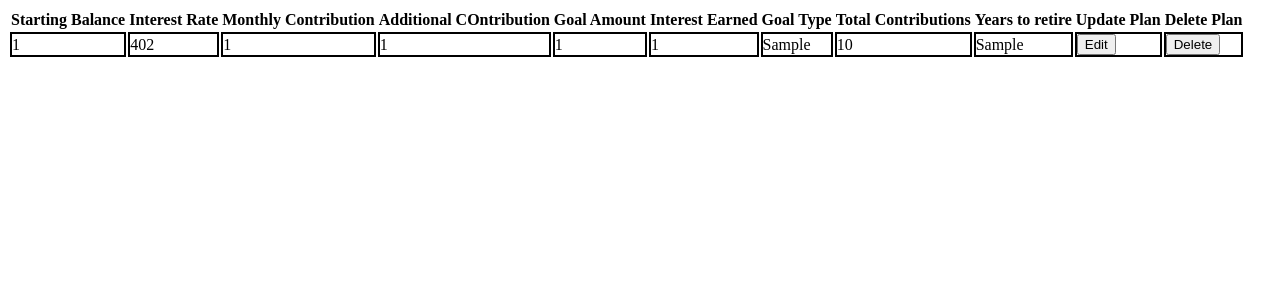
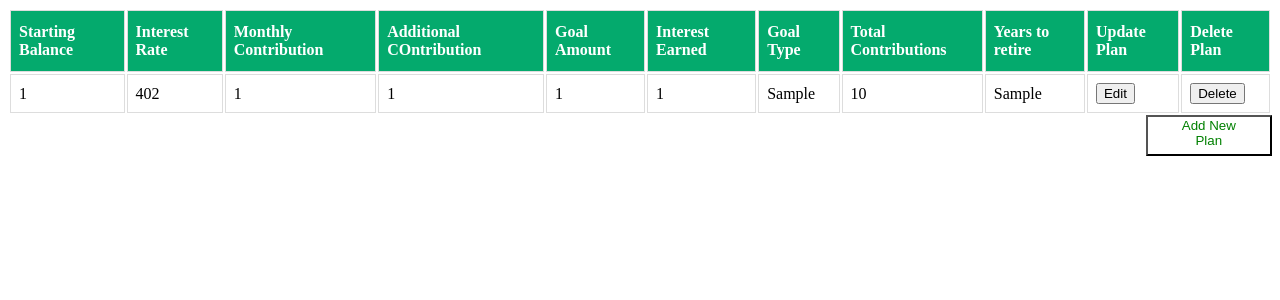
Before and after one commit to gallacor/FireCalc, a Flask app: page /view_database in a window 1280 px wide. Shown: the top 300 px of the page. Run offline with Flask 2, Linux system fonts and the light colour scheme; tables that the repository leaves empty hold one stand-in row (values such as "Sample post").

Commit message:
Ui update for view databases and trouble shoot interest rate display

```diff
--- a/app.py
+++ b/app.py
@@ -38,7 +38,7 @@ class UserPlan(db.Model):
     def __init__(self, calc):
         self.starting_bal = calc.starting_bal
         self.cur_balance = calc.cur_balance
-        self.int_rate = int(calc.int_rate * 100)
+        self.int_rate = calc.int_rate
         self.monthly_cont = calc.monthly_cont
         self.extra_cont = calc.extra_cont
         self.goal = calc.goal
@@ -91,10 +91,14 @@ def update_plan_submit():
 
 def view_db():
     rows = UserPlan.query.order_by(UserPlan.time_created)
+    count_of_rows = 0
     # convert interest rate to correct display  format
     for row in rows:
-        row.int_rate = convert_int_rate_for_display(row.int_rate)
-    return render_template('view_db.html', rows=rows)
+        if type(row.int_rate) is not int():
+            row.int_rate = convert_int_rate_for_display(row.int_rate)
+        count_of_rows += 1
+    print(rows)
+    return render_template('view_db.html', rows=rows, count_of_rows=count_of_rows)
 
 
 @app.route('/updateplan', methods=['GET', 'POST'])
--- a/static/styles.css
+++ b/static/styles.css
@@ -32,12 +32,37 @@
     margin: auto;
 }
 
-tbody{
-border-spacing: 0px;
+.nav-button{
+    padding-left:2.5%;
+    padding-right: 2.5%;
+    padding:top: .5%;
+    padding-bottom: .5%;
+    background-color: white;
+    margin-left: 90%;
+}
+.nav-button a{
+    text-decoration: none;
+    color: green;
+    font-size:1em;
+}
+.nav-button:hover {
+background-color: #ddd;
+
 }
 
-td{
-padding: 0px;
-margin: 0px;
-border: 2px solid black;
+td, th {
+  border: 1px solid #ddd;
+  padding: 8px;
 }
+
+tr:nth-child(even){background-color: #f2f2f2;}
+
+tr:hover {background-color: #ddd;}
+
+th {
+  padding-top: 12px;
+  padding-bottom: 12px;
+  text-align: left;
+  background-color: #04AA6D;
+  color: white;
+}
--- a/templates/view_db.html
+++ b/templates/view_db.html
@@ -6,6 +6,10 @@
     <title>Title</title>
 </head>
 <body>
+    {% if count_of_rows == 0 %}
+    <h1 class="empty-db">The Database is empty please click <a href="/">here</a> to add a new plan</h1>
+
+    {% else %}
 <table>
     <thead>
     <th>Starting Balance</th>
@@ -38,5 +42,7 @@
     {% endfor %}
     </tbody>
 </table>
+    <button class="nav-button"><a href="/">Add New Plan</a></button>
+    {% endif %}
 </body>
 </html>
```
Also changed, not shown: static/retirement.jpg.
